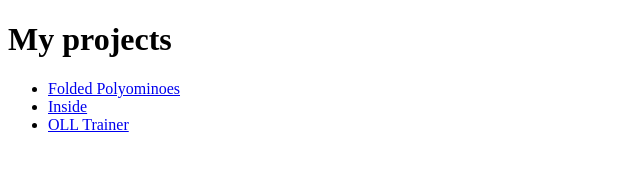
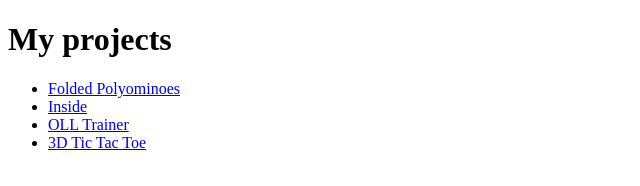
Before and after one commit to bissectra/bissectra.github.io, a plain HTML site: page index.html in a window 1280 px wide. Shown: the whole page, without its empty margins (0-640 px from the left). Drawn offline with Linux system fonts and the light colour scheme.

Commit message:
add 3d tic tac toe

```diff
--- a/index.html
+++ b/index.html
@@ -13,6 +13,7 @@
     </li>
     <li><a href="https://bissectra.github.io/inside/">Inside</a></li>
     <li><a href="https://bissectra.github.io/oll-trainer/">OLL Trainer</a></li>
+    <li><a href="https://bissectra.github.io/3d-tic-tac-toe/">3D Tic Tac Toe</a></li>
   </ul>
 </body>
 </html>
```
